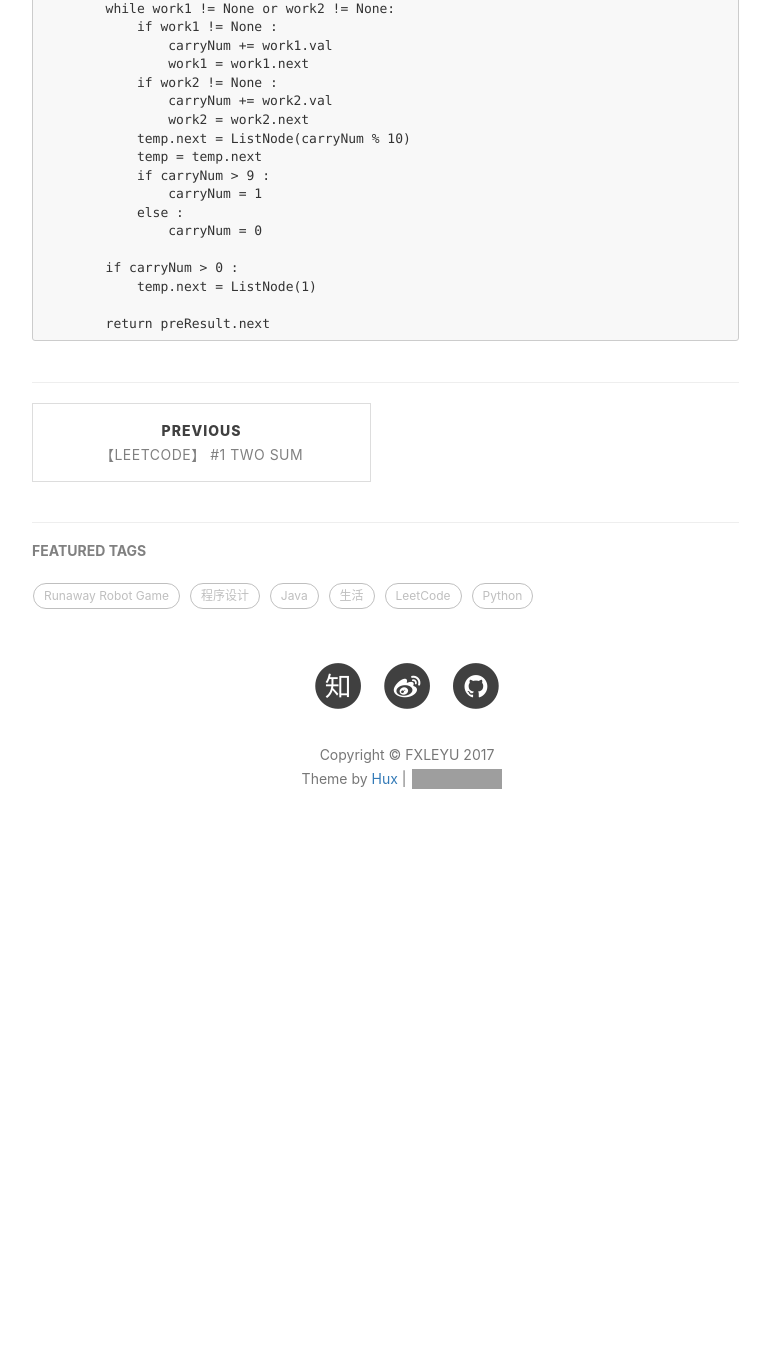
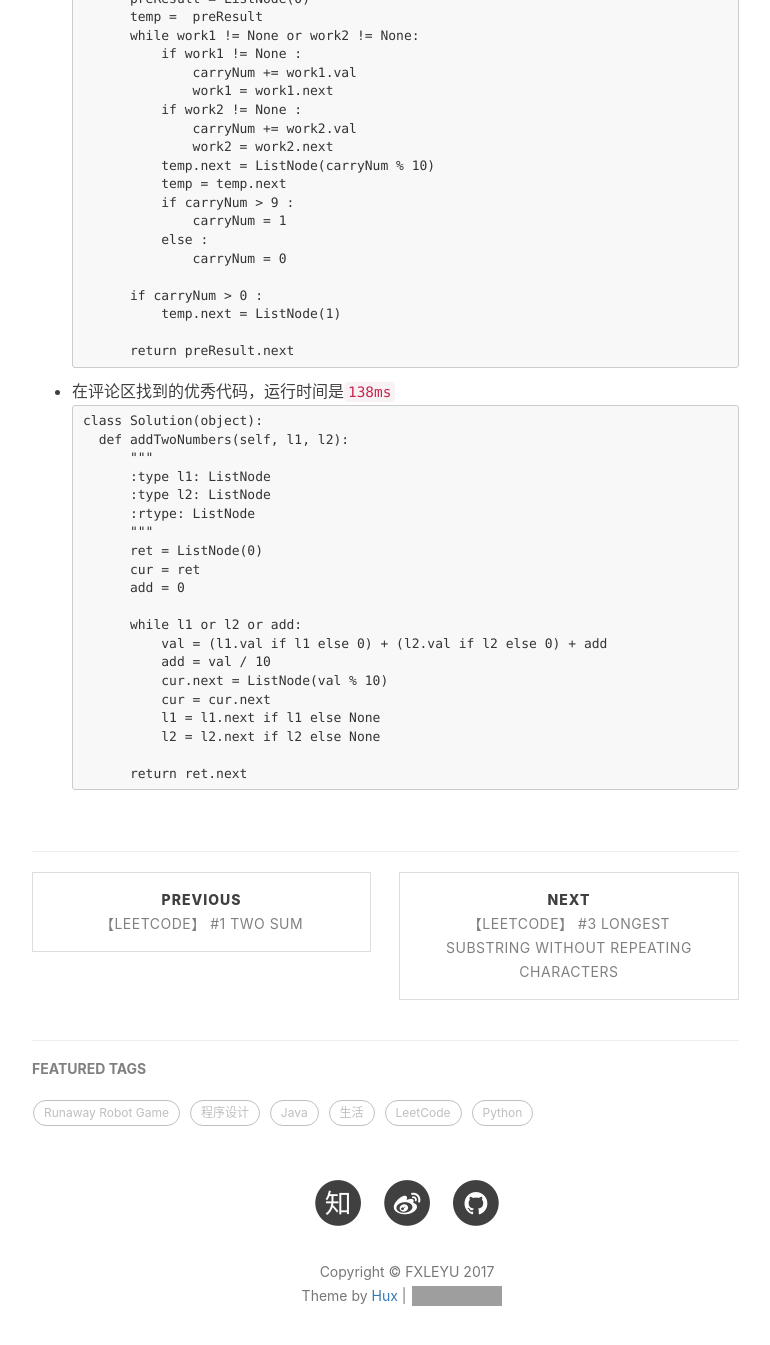
Before and after one commit to fxleyu/fxleyu.github.io, a Jekyll site: the page built from _posts/2017-02-25-Leetcode-Num-02-add-two-numbers.md, in a window 1280 px wide and 1400 px high, scrolled down 1244 px. Shown: the top 1345 px of the window, without its empty margins (233-1003 px from the left). Built offline with Jekyll 4.4.1, drawn with Linux system fonts in a browser that asks for light colours; nearby versions of some CDN libraries; comment, search, counter and statistics services are not loaded; before the commit the page ends 2127 px from its top, so only the background shows below that; some of the changed text lies outside the part shown; grey boxes are pictures that could not be loaded.

Commit message:
ADD a post of Leetcode #3 \n UPDATE leetcode #1 #2 for Python

````diff
--- a/_posts/2017-02-25-Leetcode-Num-02-add-two-numbers.md
+++ b/_posts/2017-02-25-Leetcode-Num-02-add-two-numbers.md
@@ -20,6 +20,7 @@ Output: 7 -> 0 -> 8
 ```
 
 ## Python
+- 下面是我提交的AC代码，运行时间是`199ms`
 ```Python
 class Solution(object):
     def addTwoNumbers(self, l1, l2):
@@ -52,3 +53,26 @@ class Solution(object):
 
         return preResult.next
 ```
+- 在评论区找到的优秀代码，运行时间是`138ms`
+```Python
+class Solution(object):
+    def addTwoNumbers(self, l1, l2):
+        """
+        :type l1: ListNode
+        :type l2: ListNode
+        :rtype: ListNode
+        """
+        ret = ListNode(0)
+        cur = ret
+        add = 0
+
+        while l1 or l2 or add:
+            val = (l1.val if l1 else 0) + (l2.val if l2 else 0) + add
+            add = val / 10
+            cur.next = ListNode(val % 10)
+            cur = cur.next
+            l1 = l1.next if l1 else None
+            l2 = l2.next if l2 else None
+
+        return ret.next
+```
````
Also changed, not shown: _posts/2017-02-23-Leetcode-Num-01-Two-Sum.md (+14 -0 lines), _posts/2017-02-26-Leetcode-Num-03-longest-substring-without-repeating-characters.md (added, +69 -0 lines).
